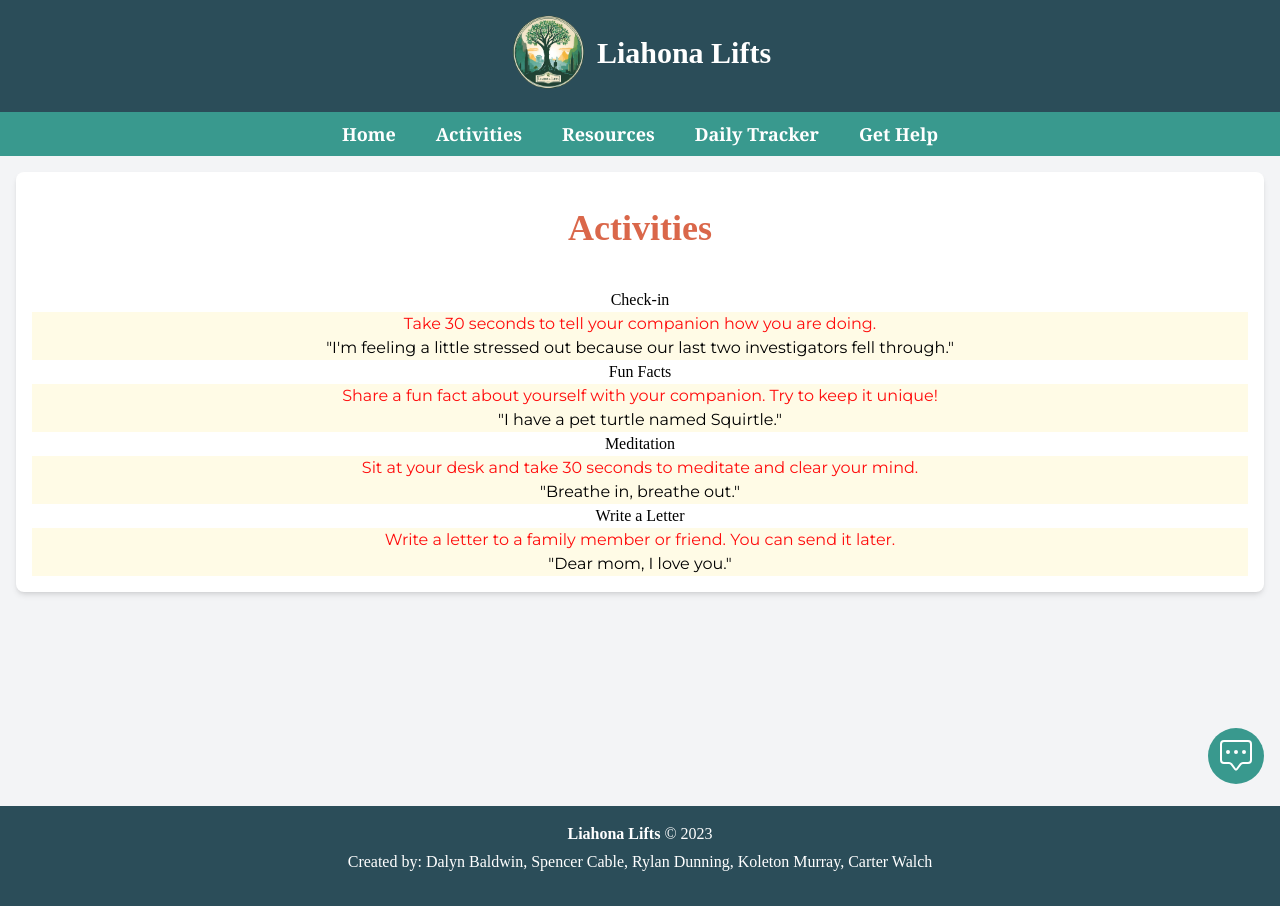
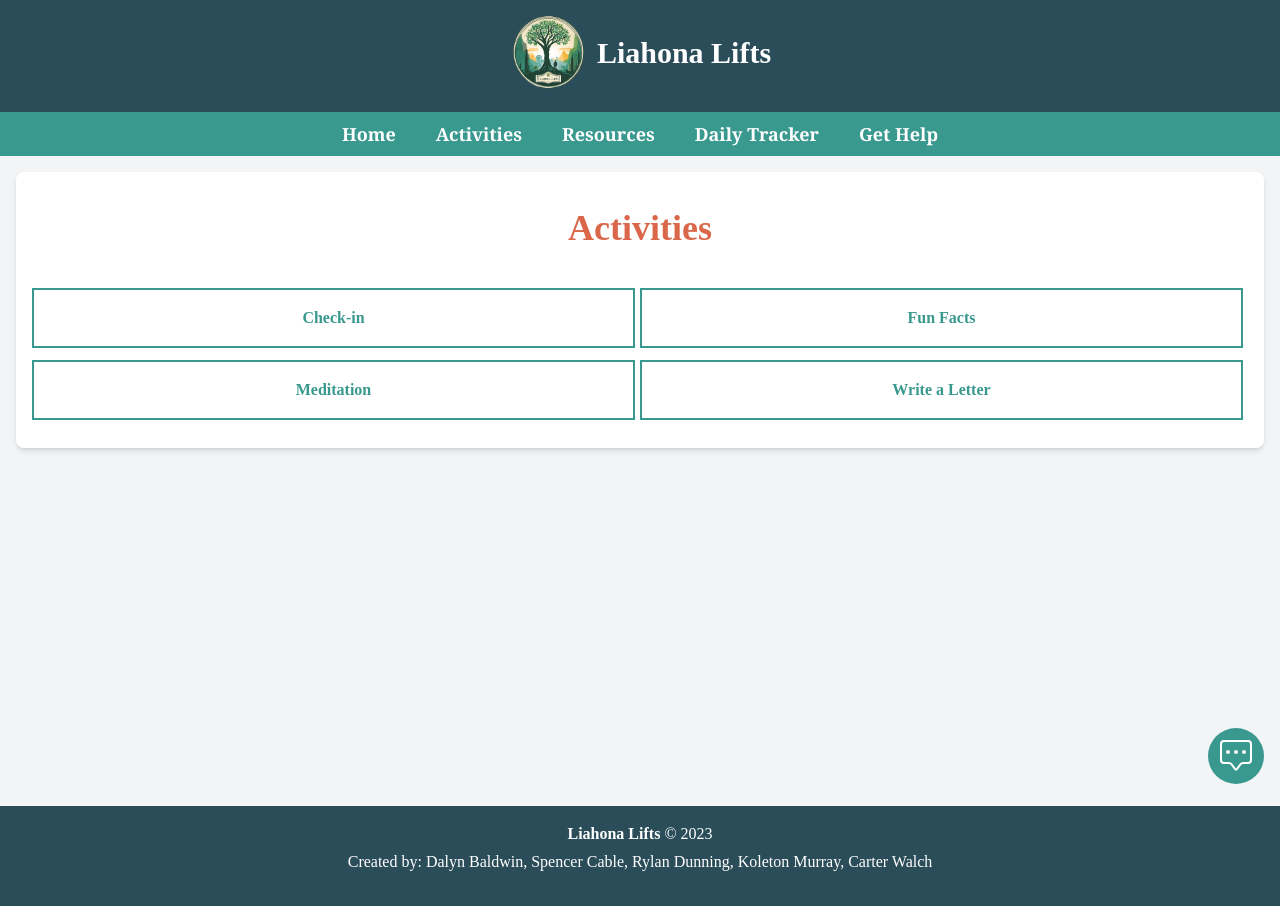
Before and after one commit to koletonmurray/mental-health-app, a React (Create React App) app in the folder frontend/mental-health-app/: page /activity in a window 1280 px wide. Built offline with nearby package versions, Linux system fonts and the light colour scheme; a web font is replaced by a local one.

Commit message:
add dalyns css

```diff
--- a/frontend/mental-health-app/src/App.css
+++ b/frontend/mental-health-app/src/App.css
@@ -36,3 +36,51 @@ h1, h2, h3 {
   background-color: #39998E;
   color: #fff;
 }
+
+.activity-card {
+  display: inline-block;
+  background-color: #fff;
+  color: #39998E;
+  cursor: pointer;
+  transition: all 0.3s ease;
+  width: calc(50% - 5px);
+  margin: 0 5px 5px 0;
+  contain: content;
+}
+
+.activity-title {
+  margin: 0;
+  font-weight: bold;
+  border: 2px solid #39998E;
+  width: 100%;
+  padding-top: 16px;
+  padding-bottom: 16px;
+}
+
+.activity-title:hover {
+  background-color: #39998E;
+  color: #fff;
+}
+
+.selected {
+  background-color: #39998E;
+  color: #fff;
+}
+
+.activity-description {
+  border: 2px solid #39998E;
+  padding: 8px;
+}
+
+.activity-example {
+  padding: 8px;
+  font-style: italic;
+}
+
+.display-none {
+  display: none;
+}
+
+.display-block {
+  display: block;
+}
```
